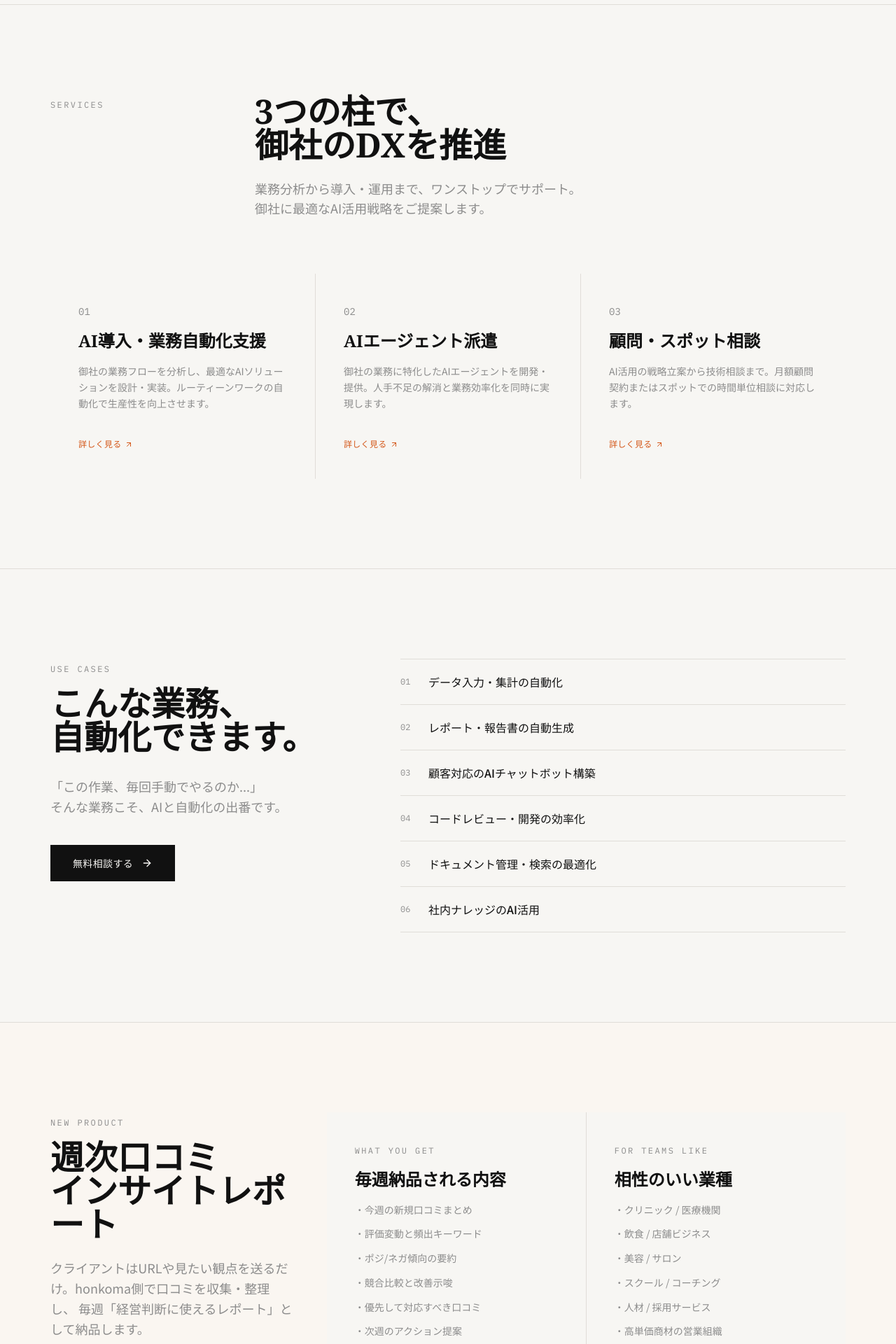
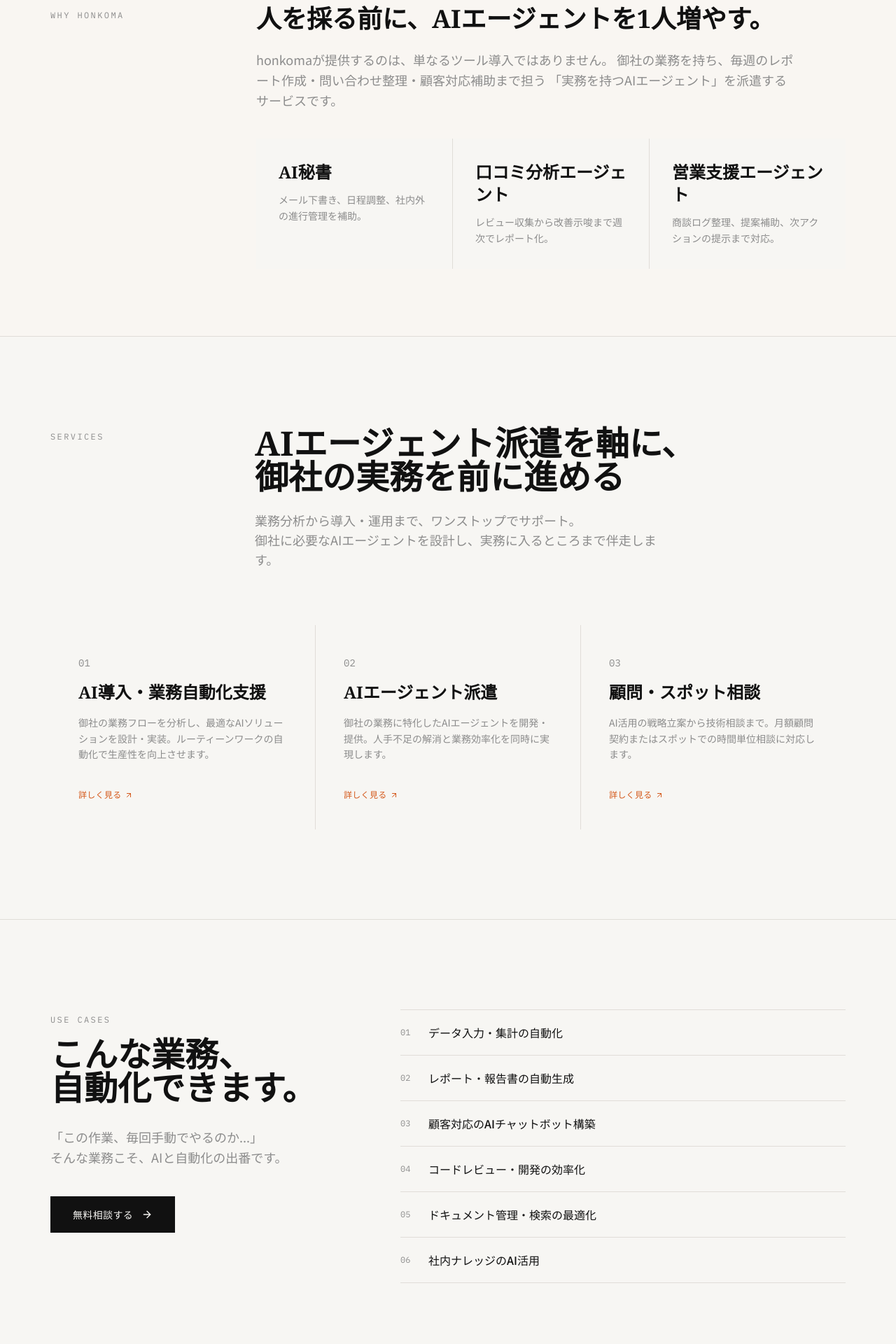
Before and after one commit to MaururuTakumi/qucikcliplp, a React (Vite) app: page / in a window 1280 px wide. Shown: the part 880-2800 px from the top of the page at 70% size. Built offline with nearby package versions, Linux system fonts and the light colour scheme.

Commit message:
feat: reposition LP around AI agent dispatch

```diff
--- a/src/pages/HomePage.tsx
+++ b/src/pages/HomePage.tsx
@@ -57,13 +57,13 @@ const HomePage: React.FC = () => {
             {/* Right: Main content */}
             <div className="lg:col-span-9">
               <h1 className="font-serif text-[clamp(2.5rem,7vw,5.5rem)] font-bold leading-[1.1] tracking-tight text-ink mb-8 opacity-0 animate-fade-up-delay-1">
-                AIエージェントで、<br />
-                御社の業務を<span className="text-accent">自律化</span>する。
+                AIエージェントを、<br />
+                御社に<span className="text-accent">派遣</span>する。
               </h1>
 
               <p className="text-lg md:text-xl text-warm leading-relaxed max-w-2xl mb-12 opacity-0 animate-fade-up-delay-2">
-                ルーティーンワークの自動化からAIエージェント構築まで。<br className="hidden sm:block" />
-                honkomaは構想から実装・運用まで一気通貫で支援します。
+                口コミ分析、LINE返信補助、営業支援、AI秘書まで。<br className="hidden sm:block" />
+                honkomaは御社専用のAIエージェントを設計し、実装・運用まで一気通貫で支援します。
               </p>
 
               <div className="flex flex-col sm:flex-row gap-4 opacity-0 animate-fade-up-delay-3">
@@ -89,6 +89,39 @@ const HomePage: React.FC = () => {
         </div>
       </section>
 
+      {/* ===== AGENT POSITIONING ===== */}
+      <section className="py-24 border-t border-subtle bg-accent-light/20">
+        <div className="max-w-[1200px] mx-auto px-6 lg:px-8">
+          <div className="grid grid-cols-1 lg:grid-cols-12 gap-10 items-start">
+            <div className="lg:col-span-3">
+              <span className="font-mono text-xs tracking-[0.2em] uppercase text-warm">Why honkoma</span>
+            </div>
+            <div className="lg:col-span-9">
+              <h2 className="font-serif text-3xl md:text-4xl font-bold leading-tight text-ink mb-6">
+                人を採る前に、AIエージェントを1人増やす。
+              </h2>
+              <p className="text-warm text-lg leading-relaxed max-w-3xl mb-10">
+                honkomaが提供するのは、単なるツール導入ではありません。
+                御社の業務を持ち、毎週のレポート作成・問い合わせ整理・顧客対応補助まで担う
+                「実務を持つAIエージェント」を派遣するサービスです。
+              </p>
+              <div className="grid grid-cols-1 md:grid-cols-3 gap-px bg-subtle">
+                {[
+                  { title: 'AI秘書', desc: 'メール下書き、日程調整、社内外の進行管理を補助。' },
+                  { title: '口コミ分析エージェント', desc: 'レビュー収集から改善示唆まで週次でレポート化。' },
+                  { title: '営業支援エージェント', desc: '商談ログ整理、提案補助、次アクションの提示まで対応。' },
+                ].map((item, i) => (
+                  <div key={i} className="bg-cream p-8">
+                    <h3 className="font-serif text-2xl font-bold text-ink mb-3">{item.title}</h3>
+                    <p className="text-warm text-sm leading-relaxed">{item.desc}</p>
+                  </div>
+                ))}
+              </div>
+            </div>
+          </div>
+        </div>
+      </section>
+
       {/* ===== SERVICES ===== */}
       <section className="py-32 border-t border-subtle">
         <div className="max-w-[1200px] mx-auto px-6 lg:px-8">
@@ -99,11 +132,11 @@ const HomePage: React.FC = () => {
             </div>
             <div className="lg:col-span-9">
               <h2 className="font-serif text-4xl md:text-5xl font-bold leading-tight text-ink">
-                3つの柱で、<br />御社のDXを推進
+                AIエージェント派遣を軸に、<br />御社の実務を前に進める
               </h2>
               <p className="mt-6 text-warm text-lg max-w-xl">
                 業務分析から導入・運用まで、ワンストップでサポート。<br />
-                御社に最適なAI活用戦略をご提案します。
+                御社に必要なAIエージェントを設計し、実務に入るところまで伴走します。
               </p>
             </div>
           </div>
@@ -181,13 +214,14 @@ const HomePage: React.FC = () => {
         <div className="max-w-[1200px] mx-auto px-6 lg:px-8">
           <div className="grid grid-cols-1 lg:grid-cols-12 gap-12 items-start">
             <div className="lg:col-span-4">
-              <span className="font-mono text-xs tracking-[0.2em] uppercase text-warm">New Product</span>
+              <span className="font-mono text-xs tracking-[0.2em] uppercase text-warm">Agent Use Case</span>
               <h2 className="font-serif text-4xl md:text-5xl font-bold leading-tight text-ink mt-4 mb-6">
-                週次口コミ<br />インサイトレポート
+                AIエージェント派遣の一例、<br />週次口コミインサイトレポート
               </h2>
               <p className="text-warm text-lg leading-relaxed mb-8">
-                クライアントはURLや見たい観点を送るだけ。honkoma側で口コミを収集・整理し、
-                毎週「経営判断に使えるレポート」として納品します。
+                クライアントはURLや見たい観点を送るだけ。
+                honkoma側で口コミを収集・整理し、毎週「経営判断に使えるレポート」として納品します。
+                これはAIエージェント派遣の具体的な活用例のひとつです。
               </p>
               <div className="space-y-4 mb-10">
                 {productHighlights.map((item, index) => (
--- a/src/pages/ProductPage.tsx
+++ b/src/pages/ProductPage.tsx
@@ -17,9 +17,9 @@ const ProductPage: React.FC = () => {
               <span className="font-mono text-xs tracking-[0.2em] uppercase text-warm">Services & Pricing</span>
             </div>
             <div className="lg:col-span-9">
-              <h1 className="font-serif text-5xl md:text-6xl font-bold text-ink mb-6">サービス・料金</h1>
+              <h1 className="font-serif text-5xl md:text-6xl font-bold text-ink mb-6">AIエージェント派遣・サービス一覧</h1>
               <p className="text-warm text-xl leading-relaxed max-w-2xl">
-                御社の課題や規模に合わせて、最適なプランをお選びいただけます。<br />
+                御社の課題や規模に合わせて、最適なAIエージェントを設計・派遣します。<br />
                 すべてのプランで初回相談は無料です。
               </p>
             </div>
@@ -267,6 +267,27 @@ const ProductPage: React.FC = () => {
         </div>
       </section>
 
+      {/* AI Agent Dispatch Positioning */}
+      <section className="py-24 border-b border-subtle bg-accent-light/20">
+        <div className="max-w-[1200px] mx-auto px-6 lg:px-8">
+          <div className="grid grid-cols-1 lg:grid-cols-12 gap-10 items-start">
+            <div className="lg:col-span-3">
+              <span className="font-mono text-xs tracking-[0.2em] uppercase text-warm">AI Agent Dispatch</span>
+            </div>
+            <div className="lg:col-span-9">
+              <h2 className="font-serif text-3xl md:text-4xl font-bold text-ink mb-6">
+                honkomaは、御社専用のAIエージェントを設計して派遣します。
+              </h2>
+              <p className="text-warm text-lg leading-relaxed max-w-3xl mb-8">
+                口コミ分析、問い合わせ対応、レポート作成、AI秘書、営業補助など、
+                実際の業務を持つAIエージェントを御社向けに設計・実装・運用します。
+                下記はその代表的なメニューです。
+              </p>
+            </div>
+          </div>
+        </div>
+      </section>
+
       {/* Plan 6: Weekly Review Report */}
       <section id="review-report" className="py-32 border-b border-subtle bg-accent-light/30">
         <div className="max-w-[1200px] mx-auto px-6 lg:px-8">
```
